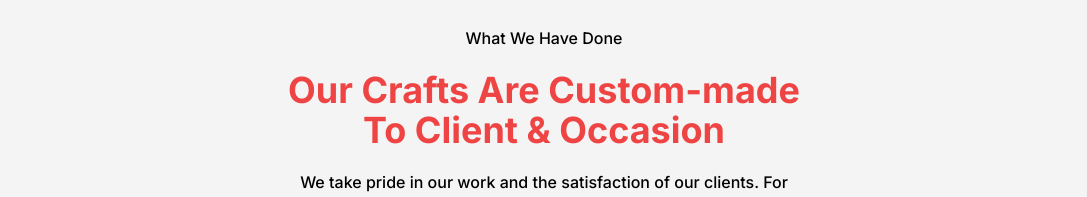
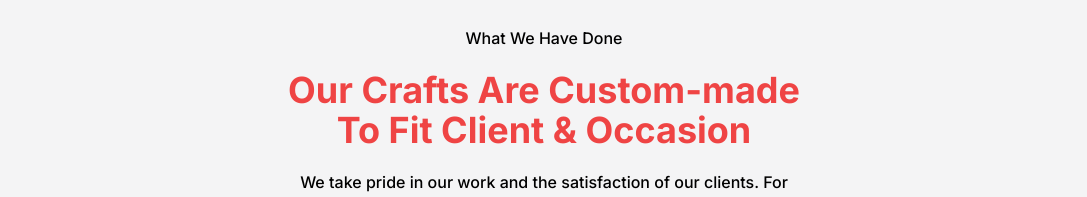
Before and after one commit to mmesomasaint/hulksmasher, a Next.js app: page / in a window 1280 px wide. Shown: the part 1302-1499 px from the top of the page, without its empty margins (96-1183 px from the left). Built offline with nearby package versions, Linux system fonts and the light colour scheme.

Commit message:
Fix: Typo

```diff
--- a/app/page.tsx
+++ b/app/page.tsx
@@ -179,7 +179,7 @@ export default function Home() {
             <div className='w-full lg:w-[90%] xl:w-[80%] mx-auto flex flex-col justify-start items-center gap-5 py-20'>
               <TitleBox
                 intro='What We Have Done'
-                main='Our Crafts Are Custom-made To Client &amp; Occasion'
+                main='Our Crafts Are Custom-made To Fit Client &amp; Occasion'
                 pos='CENTER'
               >
                 We take pride in our work and the satisfaction of our clients.
```
